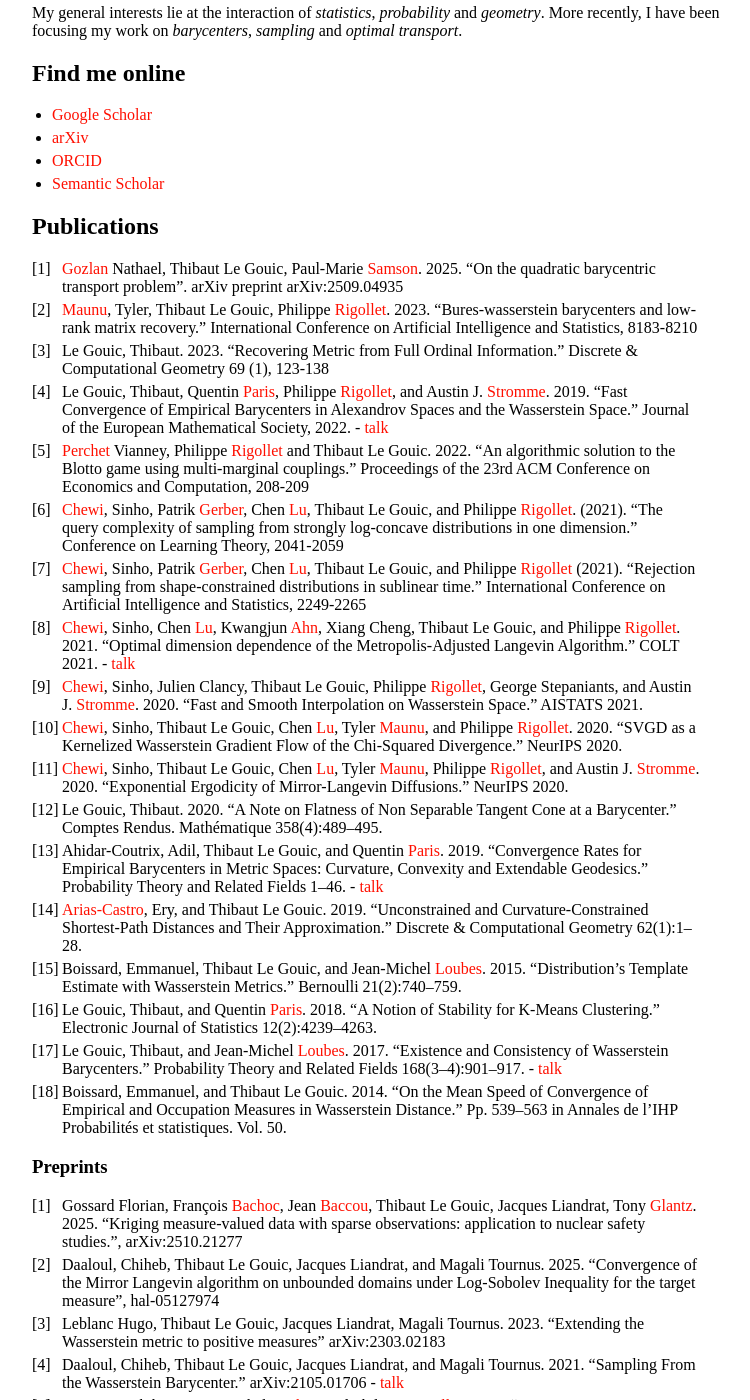
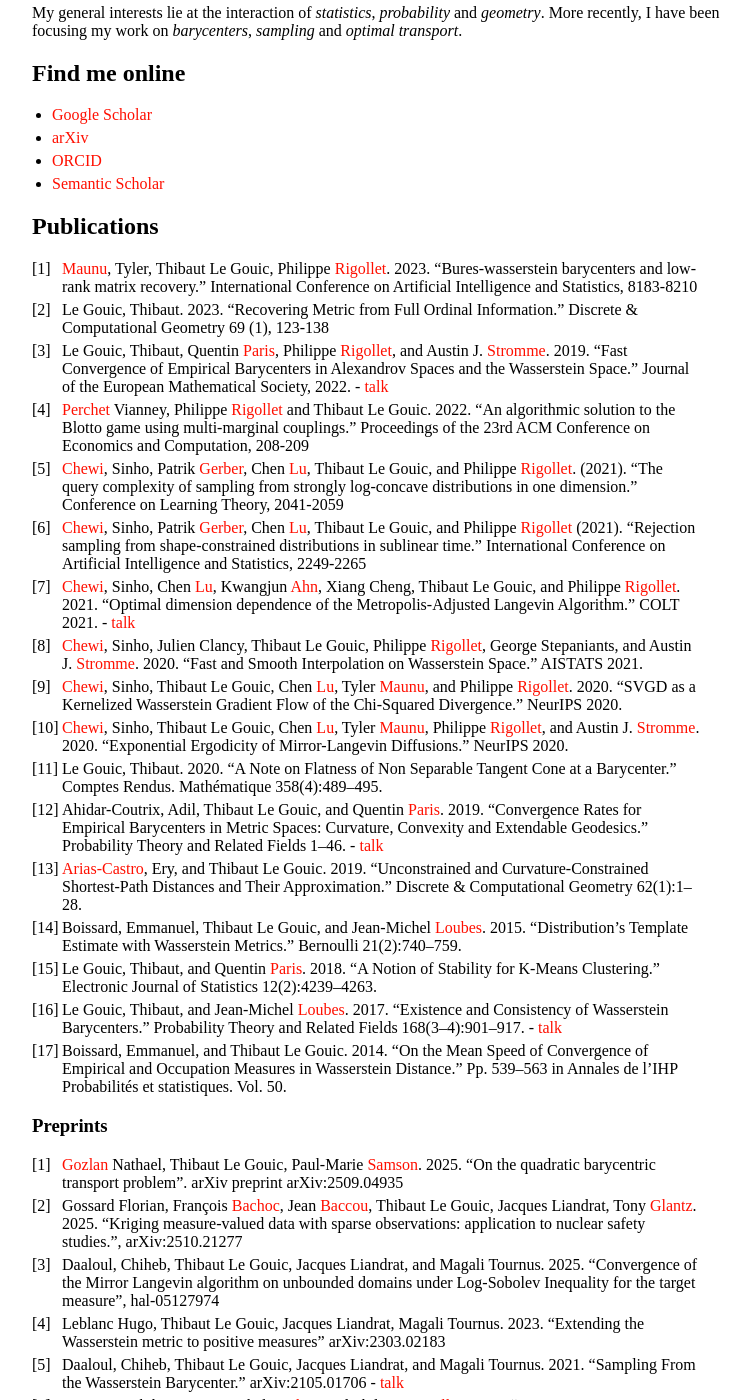
Before and after one commit to ThibautLG/thibautlg.github.io, a Jekyll site: the page built from index.md, in a window 1280 px wide and 1400 px high, scrolled down 346 px. Shown: the whole window, without its empty margins (258-1008 px from the left). Built offline with Jekyll 4.4.1, drawn with Linux system fonts in a browser that asks for light colours; our own code applies the rules of GitHub Pages for plain Markdown files; part of the change alters nothing that is shown.

```diff
--- a/index.md
+++ b/index.md
@@ -25,7 +25,6 @@ More recently, I have been focusing my work on *barycenters*, *sampling* and *op
 
 ## Publications
 
-1. [Gozlan](https://sites.google.com/view/nathaelgozlanmath/accueil) Nathael, Thibaut Le Gouic, Paul-Marie [Samson](https://perso.math.u-pem.fr/samson.paul-marie/). 2025. “On the quadratic barycentric transport problem”. arXiv preprint arXiv:2509.04935
 1. [Maunu](https://twmaunu.github.io), Tyler, Thibaut Le Gouic, Philippe [Rigollet](http://www-math.mit.edu/~rigollet/). 2023. “Bures-wasserstein barycenters and low-rank matrix recovery.” International Conference on Artificial Intelligence and Statistics, 8183-8210
 1. Le Gouic, Thibaut. 2023. “Recovering Metric from Full Ordinal Information.” Discrete & Computational Geometry 69 (1), 123-138
 1. Le Gouic, Thibaut, Quentin [Paris](https://www.qparis-math.com/), Philippe [Rigollet](http://www-math.mit.edu/~rigollet/), and Austin J. [Stromme](https://www.mit.edu/~astromme/index.html). 2019. “Fast Convergence of Empirical Barycenters in Alexandrov Spaces and the Wasserstein Space.” Journal of the European Mathematical Society, 2022. - [talk](https://www.youtube.com/watch?v=vcriVEsyLfc)
@@ -47,6 +46,7 @@ Proceedings of the 23rd ACM Conference on Economics and Computation, 208-209
 
 ### Preprints
 
+1. [Gozlan](https://sites.google.com/view/nathaelgozlanmath/accueil) Nathael, Thibaut Le Gouic, Paul-Marie [Samson](https://perso.math.u-pem.fr/samson.paul-marie/). 2025. “On the quadratic barycentric transport problem”. arXiv preprint arXiv:2509.04935
 1. Gossard Florian, François [Bachoc](https://francoisbachoc.github.io), Jean [Baccou](https://www.researchgate.net/profile/Jean-Baccou), Thibaut Le Gouic, Jacques Liandrat, Tony [Glantz](https://www.researchgate.net/scientific-contributions/Tony-Glantz-2151811803). 2025. “Kriging measure-valued data with sparse observations: application to nuclear safety studies.”, arXiv:2510.21277
 1. Daaloul, Chiheb, Thibaut Le Gouic, Jacques Liandrat, and Magali Tournus. 2025. “Convergence of the Mirror Langevin algorithm on unbounded domains under Log-Sobolev Inequality for the target measure”, hal-05127974
 1. Leblanc Hugo, Thibaut Le Gouic, Jacques Liandrat, Magali Tournus. 2023. “Extending the Wasserstein metric to positive measures” arXiv:2303.02183
```
